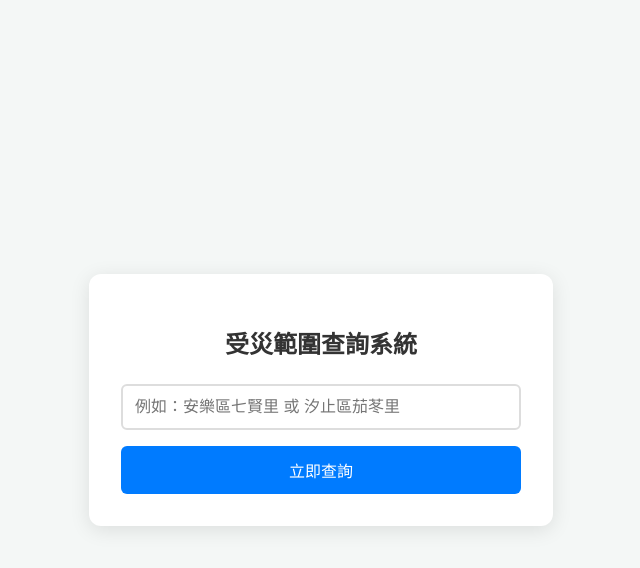
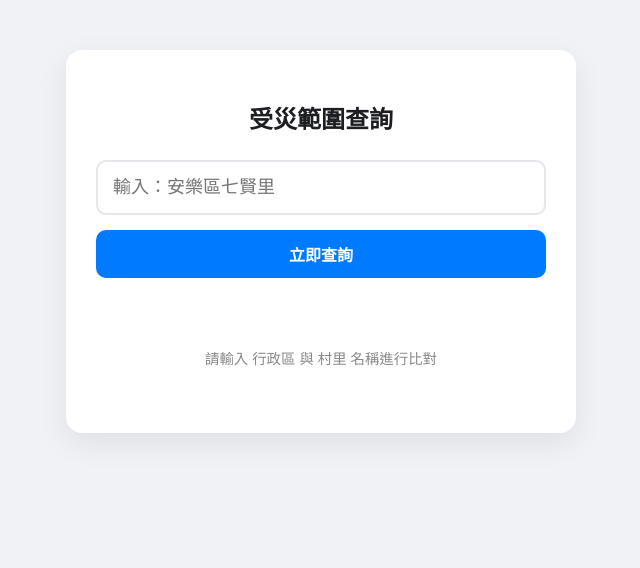
Before and after one commit to ToruHara991/1127damageRegion_s1, a plain HTML site: page index.html in a window 1280 px wide. Shown: the whole page, without its empty margins (319-959 px from the left). Drawn offline with Linux system fonts and the light colour scheme.

Commit message:
Update index.html

```diff
--- a/index.html
+++ b/index.html
@@ -5,129 +5,184 @@
     <meta name="viewport" content="width=device-width, initial-scale=1.0">
     <title>受災範圍快速查詢</title>
     <style>
+        :root {
+            --primary-color: #007bff;
+            --danger-color: #ff3b30;
+            --bg-color: #f0f2f5;
+        }
         body {
-            font-family: "Microsoft JhengHei", sans-serif;
+            font-family: "PingFang TC", "Microsoft JhengHei", sans-serif;
+            background-color: var(--bg-color);
             display: flex;
             justify-content: center;
-            align-items: center;
-            height: 100vh;
+            padding-top: 50px;
             margin: 0;
-            background-color: #f4f7f6;
         }
-        .search-container {
+        .card {
             background: white;
-            padding: 2rem;
-            border-radius: 12px;
-            box-shadow: 0 4px 20px rgba(0,0,0,0.1);
-            text-align: center;
             width: 90%;
-            max-width: 400px;
+            max-width: 450px;
+            padding: 30px;
+            border-radius: 16px;
+            box-shadow: 0 10px 30px rgba(0,0,0,0.08);
         }
-        h2 { color: #333; margin-bottom: 1.5rem; }
+        h2 { text-align: center; color: #1c1e21; margin-bottom: 25px; }
+
+        .input-group {
+            position: relative;
+            margin-bottom: 15px;
+        }
         input {
             width: 100%;
+            padding: 15px 45px 15px 15px;
+            border: 2px solid #e4e6eb;
+            border-radius: 10px;
+            font-size: 18px;
+            box-sizing: border-box;
+            outline: none;
+            transition: all 0.3s;
+        }
+        input:focus { border-color: var(--primary-color); box-shadow: 0 0 0 4px rgba(0,123,255,0.1); }
+
+        /* 清除按鈕 */
+        .clear-btn {
+            position: absolute;
+            right: 15px;
+            top: 50%;
+            transform: translateY(-50%);
+            background: #ccc;
+            color: white;
+            width: 22px;
+            height: 22px;
+            border-radius: 50%;
+            text-align: center;
+            line-height: 20px;
+            cursor: pointer;
+            font-size: 14px;
+            display: none;
+        }
+
+        .btn-box { display: flex; gap: 10px; }
+        button {
+            flex: 1;
             padding: 12px;
-            margin-bottom: 1rem;
-            border: 2px solid #ddd;
-            border-radius: 6px;
-            box-sizing: border-box;
+            border: none;
+            border-radius: 10px;
             font-size: 16px;
-            outline: none;
-            transition: border-color 0.3s;
+            font-weight: bold;
+            cursor: pointer;
+            transition: opacity 0.2s;
         }
-        input:focus { border-color: #007bff; }
-        button {
-            width: 100%;
-            padding: 12px;
-            background-color: #007bff;
-            color: white;
-            border: none;
-            border-radius: 6px;
-            font-size: 16px;
-            cursor: pointer;
-            transition: background 0.3s;
+        .search-btn { background-color: var(--primary-color); color: white; }
+        button:active { opacity: 0.8; }
+
+        #resultArea {
+            margin-top: 25px;
+            min-height: 100px;
+            border-radius: 10px;
+            display: flex;
+            align-items: center;
+            justify-content: center;
+            text-align: center;
+            transition: all 0.3s;
         }
-        button:hover { background-color: #0056b3; }
+        .status-box { padding: 20px; width: 100%; border-radius: 10px; animation: fadeIn 0.4s; }
+        @keyframes fadeIn { from { opacity: 0; transform: translateY(10px); } to { opacity: 1; transform: translateY(0); } }
 
-        /* 結果顯示區域 */
-        #result {
-            margin-top: 20px;
-            padding: 15px;
-            border-radius: 8px;
-            display: none; /* 初始隱藏 */
-            font-weight: bold;
-            line-height: 1.6;
-        }
-        .area-text { color: #0056b3; font-size: 1.2rem; }
-        .village-text { color: #ff0000; font-size: 1.4rem; text-decoration: underline; }
-        .not-found { color: #666; background: #eee; }
-        .found { background: #fff3f3; border: 1px solid #ffcccc; }
+        .found { background-color: #fff0f0; border: 1px solid #ffcccc; color: #333; }
+        .not-found { background-color: #f8f9fa; border: 1px solid #ddd; color: #666; }
+
+        .area-label { color: var(--primary-color); font-size: 1.1rem; font-weight: bold; }
+        .village-label { color: var(--danger-color); font-size: 1.5rem; font-weight: 900; display: block; margin: 5px 0; }
+        .hint { font-size: 0.9rem; color: #888; margin-top: 10px; }
     </style>
 </head>
 <body>
 
-<div class="search-container">
-    <h2>受災範圍查詢系統</h2>
-    <input type="text" id="userInput" placeholder="例如：安樂區七賢里 或 汐止區茄苳里">
-    <button onclick="checkAddress()">立即查詢</button>
+<div class="card">
+    <h2>受災範圍查詢</h2>
 
-    <div id="result"></div>
+    <div class="input-group">
+        <input type="text" id="userInput" placeholder="輸入：安樂區七賢里" autocomplete="off" oninput="toggleClearBtn()">
+        <span class="clear-btn" id="clearBtn" onclick="resetSearch()">✕</span>
+    </div>
+
+    <div class="btn-box">
+        <button class="search-btn" onclick="runSearch()">立即查詢</button>
+    </div>
+
+    <div id="resultArea">
+        <div class="hint">請輸入 行政區 與 村里 名稱進行比對</div>
+    </div>
 </div>
 
 <script src="addresscodes.js"></script>
 
 <script>
-function checkAddress() {
-    const input = document.getElementById('userInput').value.trim();
-    const resultDiv = document.getElementById('result');
+    const inputEl = document.getElementById('userInput');
+    const resultArea = document.getElementById('resultArea');
+    const clearBtn = document.getElementById('clearBtn');
 
-    if (!input) {
-        alert("請輸入要查詢的內容喔！");
-        return;
+    // 當輸入框有文字時顯示清除按鈕
+    function toggleClearBtn() {
+        clearBtn.style.display = inputEl.value.length > 0 ? 'block' : 'none';
     }
 
-    let foundArea = "";
-    let foundVillage = "";
-    let isMatch = false;
+    // 重置搜尋
+    function resetSearch() {
+        inputEl.value = '';
+        inputEl.focus();
+        toggleClearBtn();
+        resultArea.innerHTML = '<div class="hint">請輸入 行政區 與 村里 名稱進行比對</div>';
+    }
 
-    // 遍歷資料進行比對
-    for (let entry of addressCodes) {
-        // 比對行政區域 (支援輸入「安樂區」或「基隆市安樂區」)
-        if (input.includes(entry.area.replace("基隆市", "").replace("新北市", "")) || input.includes(entry.area)) {
-            // 比對村里
-            for (let v of entry.villages) {
-                if (input.includes(v)) {
-                    isMatch = true;
-                    foundArea = entry.area;
-                    foundVillage = v;
+    // 點擊輸入框自動全選 (方便下次查詢)
+    inputEl.addEventListener('focus', function() {
+        this.select();
+    });
+
+    function runSearch() {
+        const query = inputEl.value.trim();
+        if (!query) return;
+
+        let match = null;
+
+        // 核心判斷邏輯
+        for (let item of addressCodes) {
+            // 檢查是否包含該行政區 (例如輸入 "安樂區" 能對應到 "基隆市安樂區")
+            const areaShort = item["行政區域"].replace("基隆市", "").replace("新北市", "");
+
+            if (query.includes(areaShort) || query.includes(item["行政區域"])) {
+                // 在該區域內尋找村里
+                const targetVillage = item["村里"].find(v => query.includes(v));
+                if (targetVillage) {
+                    match = { area: item["行政區域"], village: targetVillage };
                     break;
                 }
             }
         }
-        if (isMatch) break;
+
+        // 渲染結果
+        if (match) {
+            resultArea.innerHTML = `
+                <div class="status-box found">
+                    【<span class="area-label">${match.area}</span>】<br>
+                    <span class="village-label">${match.village}</span>
+                    是受災範圍喔！
+                </div>
+            `;
+        } else {
+            resultArea.innerHTML = `
+                <div class="status-box not-found">
+                    非受災範圍<br>
+                    <small>請確認是否【有錯字】，如有誤請反饋阿谷</small>
+                </div>
+            `;
+        }
     }
 
-    // 顯示結果
-    resultDiv.style.display = "block";
-    if (isMatch) {
-        resultDiv.className = "found";
-        resultDiv.innerHTML = `
-            【<span class="area-text">${foundArea}</span>
-            <span class="village-text">${foundVillage}</span>】<br>
-            是受災範圍喔！請留意說明。
-        `;
-    } else {
-        resultDiv.className = "not-found";
-        resultDiv.innerHTML = "此區域不在受災名單內，若有錯誤請反饋阿谷。";
-    }
-}
-
-// 支援按 Enter 鍵直接查詢
-document.getElementById('userInput').addEventListener('keypress', function (e) {
-    if (e.key === 'Enter') {
-        checkAddress();
-    }
-});
+    // Enter 鍵支援
+    inputEl.addEventListener('keypress', (e) => { if (e.key === 'Enter') runSearch(); });
 </script>
 
 </body>
```
